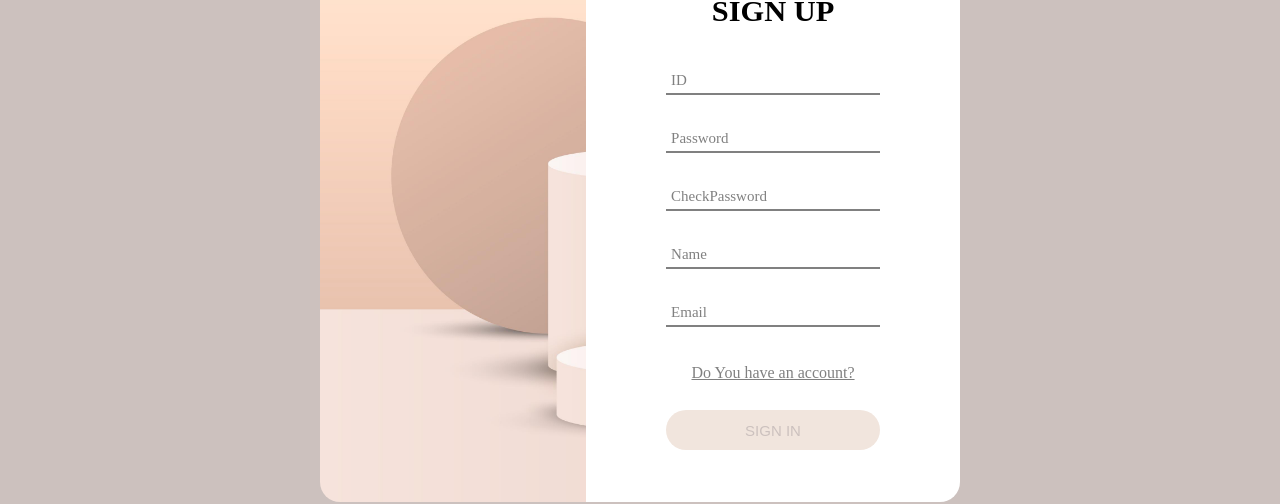
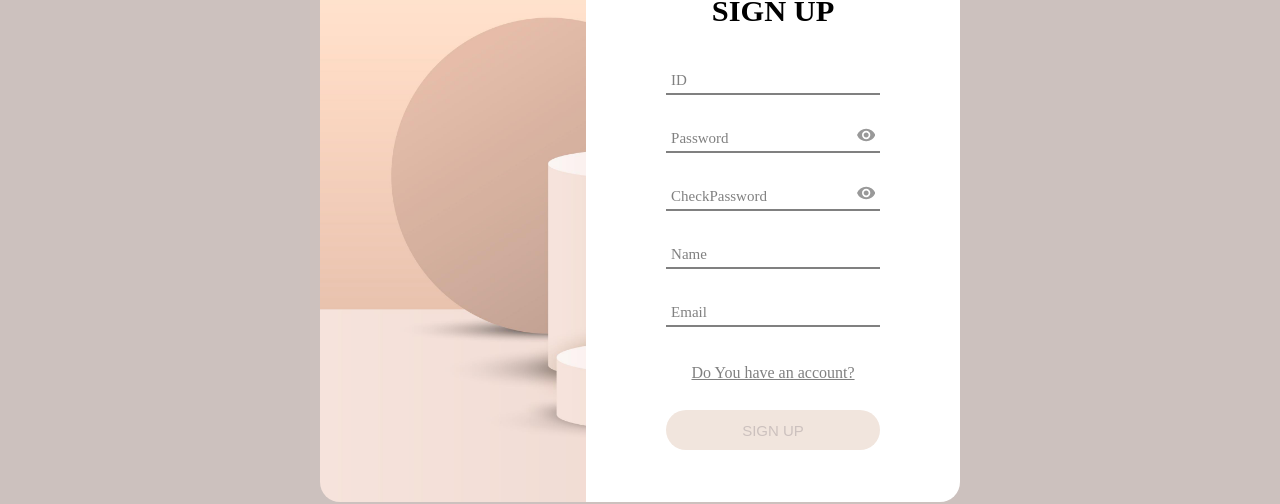
Before and after one commit to gachon-sw-academy-2023/Timyloom-React, a React (Vite) app: page /signup in a window 1280 px wide. Shown: the part 253-757 px from the top of the page. Built offline with nearby package versions, Linux system fonts and the light colour scheme.

Commit message:
FE-75 FE-77 [CHORE] 회원가입, 로그인화면  변수 타입 지정, 코드 정리

```diff
--- a/src/components/Sign/Login.tsx
+++ b/src/components/Sign/Login.tsx
@@ -1,6 +1,4 @@
-import styled from 'styled-components';
 import React, { useEffect, useState } from 'react';
-import Eyesvg from '@/assets/images/eye.svg';
 import Swal from 'sweetalert2';
 import * as S from './SignStyle';
 
@@ -12,26 +10,23 @@ function Login() {
 
   const [alert, setAlert] = useState(true);
 
+  const [seePass, setSeePass] = useState(false);
+
   const { id, password } = inputs; //구조분해할당
 
   const regExp = new RegExp('[a-z]+[a-z0-9]{5,19}$/g'); //id 정규식
   const regPass = new RegExp('(?=.*[a-zA-Z])(?=.*[!@#$%^*+=-])(?=.*[0-9]).{8,25}'); //비밀번호 정규식
-  const onChange = (e: any) => {
+  const onChange = (e: React.ChangeEvent<HTMLInputElement>) => {
     setInputs({
       ...inputs,
       [e.target.name]: e.target.value,
     });
-    console.log(e.target);
-  };
-
-  const onAlert = (e: any) => {
-    setAlert(!alert);
-    console.log(alert);
+    console.log(typeof inputs);
   };
 
   const showPassword = () => {
-    const test: any = document.getElementById('password');
-    test.type === 'password' ? (test.type = 'text') : (test.type = 'password');
+    const test = document.getElementById('password') as HTMLInputElement;
+    test.type === 'password' ? ((test.type = 'text'), setSeePass(true)) : ((test.type = 'password'), setSeePass(false));
   };
 
   const onCheck = () => {
@@ -72,20 +67,17 @@ function Login() {
         <S.SignPanel signStart={true}>
           <S.FormTitle>LOGIN</S.FormTitle>
           <S.InputWrap>
-            <S.FormInput name="id" value={id} onChange={onChange} onClick={onAlert} />
+            <S.FormInput name="id" value={id} onChange={onChange} />
             <S.InputTitle value={id} data-placeholder="ID"></S.InputTitle>
           </S.InputWrap>
           <S.InputWrap data-validate="Enter password">
-            <S.ShownPw onClick={showPassword}>
-              <img src={Eyesvg} alt="" />
-            </S.ShownPw>
+            <S.EyeSvg see={seePass} onClick={showPassword} />
             <S.FormInput
               id="password"
               name="password"
               type="password"
               value={password}
               onChange={onChange}
-              onClick={onAlert}
               placeholder="영문과 특수문자 숫자를 포함하며 8자 이상"
             />
             <S.InputTitle value={password} data-placeholder="Password"></S.InputTitle>
--- a/src/components/Sign/SignStyle.tsx
+++ b/src/components/Sign/SignStyle.tsx
@@ -1,6 +1,6 @@
 import styled from 'styled-components';
 import background from '@/assets/images/signMain.png';
-import React from 'react';
+import { ReactComponent as Eye } from '@/assets/images/eye.svg';
 
 export const SignWrapper = styled.div`
   display: flex;
@@ -15,6 +15,10 @@ export const SignCard = styled.div`
   height: 70vh;
   border-radius: 20px;
   margin: auto;
+
+  @media (max-width: 600px) {
+    width: 80vw;
+  }
 `;
 
 export const SignPanel = styled.div<{ signStart: boolean }>`
@@ -102,6 +106,24 @@ export const SignLink = styled.a`
   }
 `;
 
+export const EyeSvg = styled(Eye)<{ see: boolean }>`
+  color: ${(props) => (props.see ? '#844685' : '#999999')};
+  font-size: 15px;
+  display: flex;
+  align-items: center;
+  position: absolute;
+  height: 100%;
+  top: 0;
+  right: 0;
+  padding-right: 5px;
+  cursor: pointer;
+
+  transition: all 0.4s;
+  &:hover {
+    color: #844685;
+  }
+`;
+
 export const InputTitle = styled.span<{ value: string }>`
   position: absolute;
   display: block;
@@ -173,19 +195,4 @@ export const ImgPanel = styled.div<{ imgStart: boolean }>`
   }
 `;
 
-export const ShownPw = styled.div`
-  font-size: 15px;
-  display: flex;
-  align-items: center;
-  position: absolute;
-  height: 100%;
-  top: 0;
-  right: 0;
-  padding-right: 5px;
-  cursor: pointer;
-  /* color: #999999; */
-  /* transition: all 0.4s;
-  &:hover {
-    color: #6a7dfe;
-  } */
-`;
+export const ShownPw = styled.div``;
--- a/src/components/Sign/SignUp.tsx
+++ b/src/components/Sign/SignUp.tsx
@@ -1,11 +1,10 @@
-import styled from 'styled-components';
 import React, { useEffect, useState } from 'react';
+import Swal from 'sweetalert2';
 import * as S from './SignStyle';
-import Swal from 'sweetalert2';
 
 function SignUp() {
   const regExp = new RegExp('(?=.*[a-zA-Z])[-a-zA-Z0-9_.]{2,10}$'); //id 정규식
-  const regPass = new RegExp('(?=.*[a-zA-Z])(?=.*[!@#$%^*+=-])(?=.*[0-9]).{8,25}'); //비밀번호 정규식
+  const regPass = new RegExp('(?=.*[a-zA-Z])(?=.*[!@#$%^*+=-])(?=.*[0-9]).{8,25}'); //pw 정규식
   const regEm = new RegExp('[a-z0-9]+@[a-z]+[a-z]{2,3}'); //email 정규식
 
   const [inputs, setInputs] = useState({
@@ -15,19 +14,31 @@ function SignUp() {
     name: '',
     email: '',
   });
+  const [seePass, setSeePass] = useState(false);
+  const [seeChPass, setSeeChPass] = useState(false);
 
   const { id, password, checkPassword, name, email } = inputs; // 구조분해할당
+
   const onChange = (e: any) => {
     setInputs({
       ...inputs,
       [e.target.name]: e.target.value,
     });
-    console.log(e.target);
   };
 
-  const onAlert = (e: any) => {
-    console.log(e.target);
-    console.log('sss');
+  const showPassword = () => {
+    const passType = document.getElementById('password') as HTMLInputElement;
+    passType.type === 'password'
+      ? ((passType.type = 'text'), setSeePass(true))
+      : ((passType.type = 'password'), setSeePass(false));
+    console.log(typeof document.getElementById('password'));
+  };
+
+  const showCheckPassword = () => {
+    const chPassType = document.getElementById('checkPassword') as HTMLInputElement;
+    chPassType.type === 'password'
+      ? ((chPassType.type = 'text'), setSeeChPass(true))
+      : ((chPassType.type = 'password'), setSeeChPass(false));
   };
 
   const onCheck = () => {
@@ -44,10 +55,9 @@ function SignUp() {
         });
     }
     {
-      regExp.test(password) &&
+      regPass.test(password) &&
         Swal.fire({
           title: 'Success!',
-          text: 'yes',
           icon: 'success',
           confirmButtonText: '확인',
         });
@@ -68,7 +78,8 @@ function SignUp() {
             ></S.InputTitle>
           </S.InputWrap>
           <S.InputWrap>
-            <S.FormInput name="password" value={password} onChange={onChange} />
+            <S.EyeSvg see={seePass} onClick={showPassword} />
+            <S.FormInput id="password" name="password" type="password" value={password} onChange={onChange} />
             <S.InputTitle
               value={password}
               data-placeholder={
@@ -77,7 +88,14 @@ function SignUp() {
             ></S.InputTitle>
           </S.InputWrap>
           <S.InputWrap>
-            <S.FormInput name="checkPassword" value={checkPassword} onChange={onChange} />
+            <S.EyeSvg see={seeChPass} onClick={showCheckPassword} />
+            <S.FormInput
+              id="checkPassword"
+              name="checkPassword"
+              type="checkPassword"
+              value={checkPassword}
+              onChange={onChange}
+            />
             <S.InputTitle
               value={checkPassword}
               data-placeholder={
@@ -93,7 +111,7 @@ function SignUp() {
           </S.InputWrap>
           <S.InputWrap>
             <div>
-              <S.FormInput name="email" value={email} onChange={onChange} onClick={onAlert} />
+              <S.FormInput name="email" value={email} onChange={onChange} />
               <S.InputTitle
                 value={email}
                 data-placeholder={regEm.test(email) || inputs.email.length === 0 ? 'Email' : 'Email Incorrect '}
@@ -102,7 +120,7 @@ function SignUp() {
           </S.InputWrap>
 
           <S.SignLink href="/login">Do You have an account?</S.SignLink>
-          <S.SignBtn onClick={onCheck}>SIGN IN</S.SignBtn>
+          <S.SignBtn onClick={onCheck}>SIGN UP</S.SignBtn>
         </S.SignPanel>
       </S.SignCard>
     </S.SignWrapper>
```
